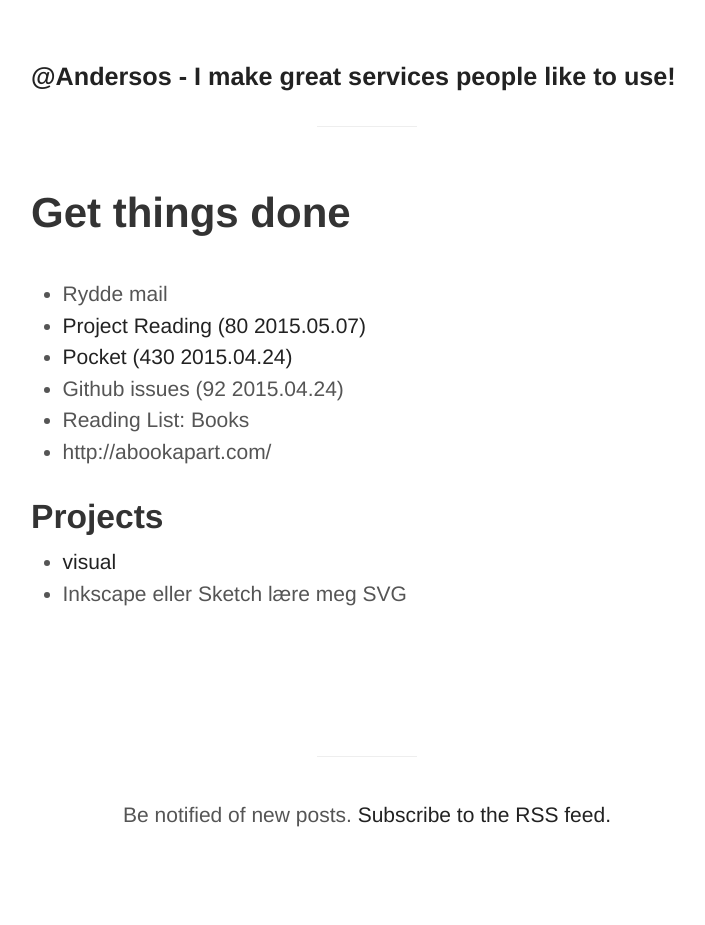
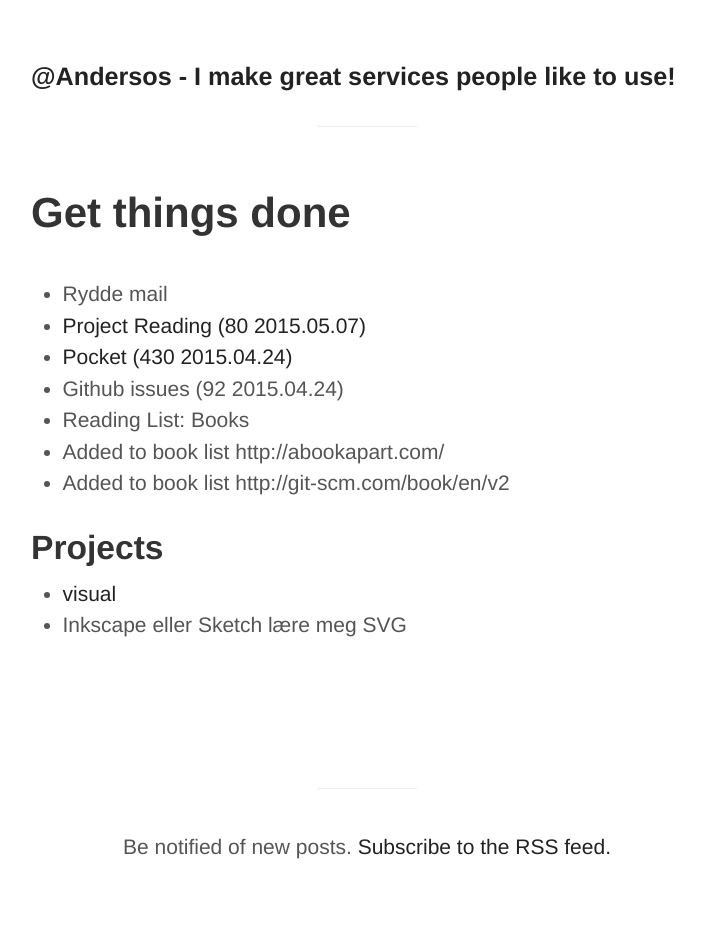
Before and after one commit to Andersos/andersos.net, a Jekyll site: the page built from gtd.html, in a window 1280 px wide. Shown: the whole page, without its empty margins (273-978 px from the left). Built offline with Jekyll 4.4.1, drawn with Linux system fonts in a browser that asks for light colours; Markdown is read by kramdown in place of the engine named in the settings; before the commit the page ends 900 px from its top, so only the background shows below that.

Commit message:
Update gtd.html

```diff
--- a/gtd.html
+++ b/gtd.html
@@ -9,7 +9,8 @@ title: "Get things done"
     <li><a href="https://twitter.com/Andersos/status/530115122086543360">Pocket (430 2015.04.24)</a></a></li>
     <li>Github issues (92 2015.04.24)</li>
     <li>Reading List: Books</li>
-    <li>http://abookapart.com/</li>
+    <li>Added to book list http://abookapart.com/</li>
+    <li>Added to book list http://git-scm.com/book/en/v2</li>
 </ul>
 
 <h2>Projects</h2>
```
